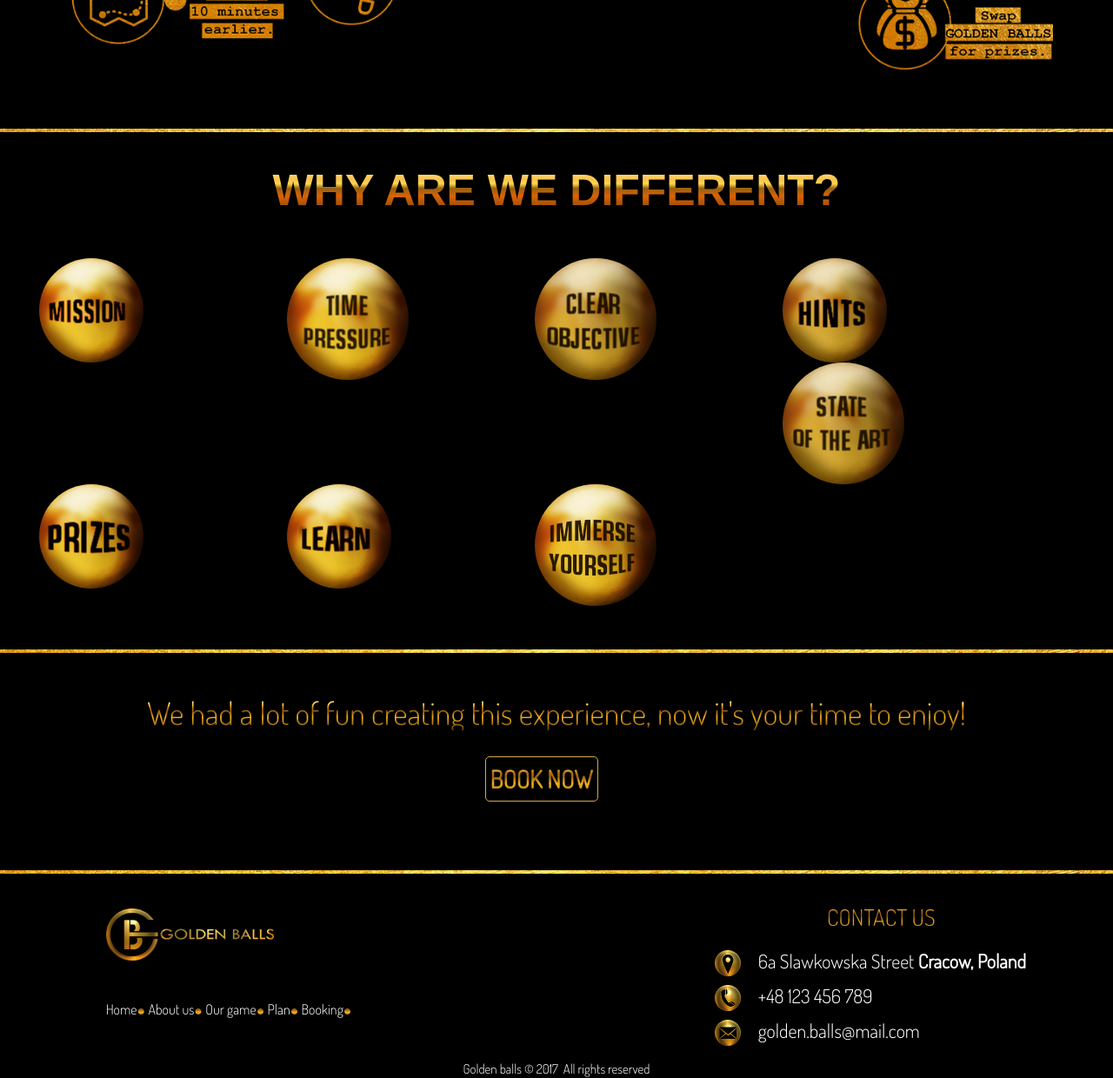
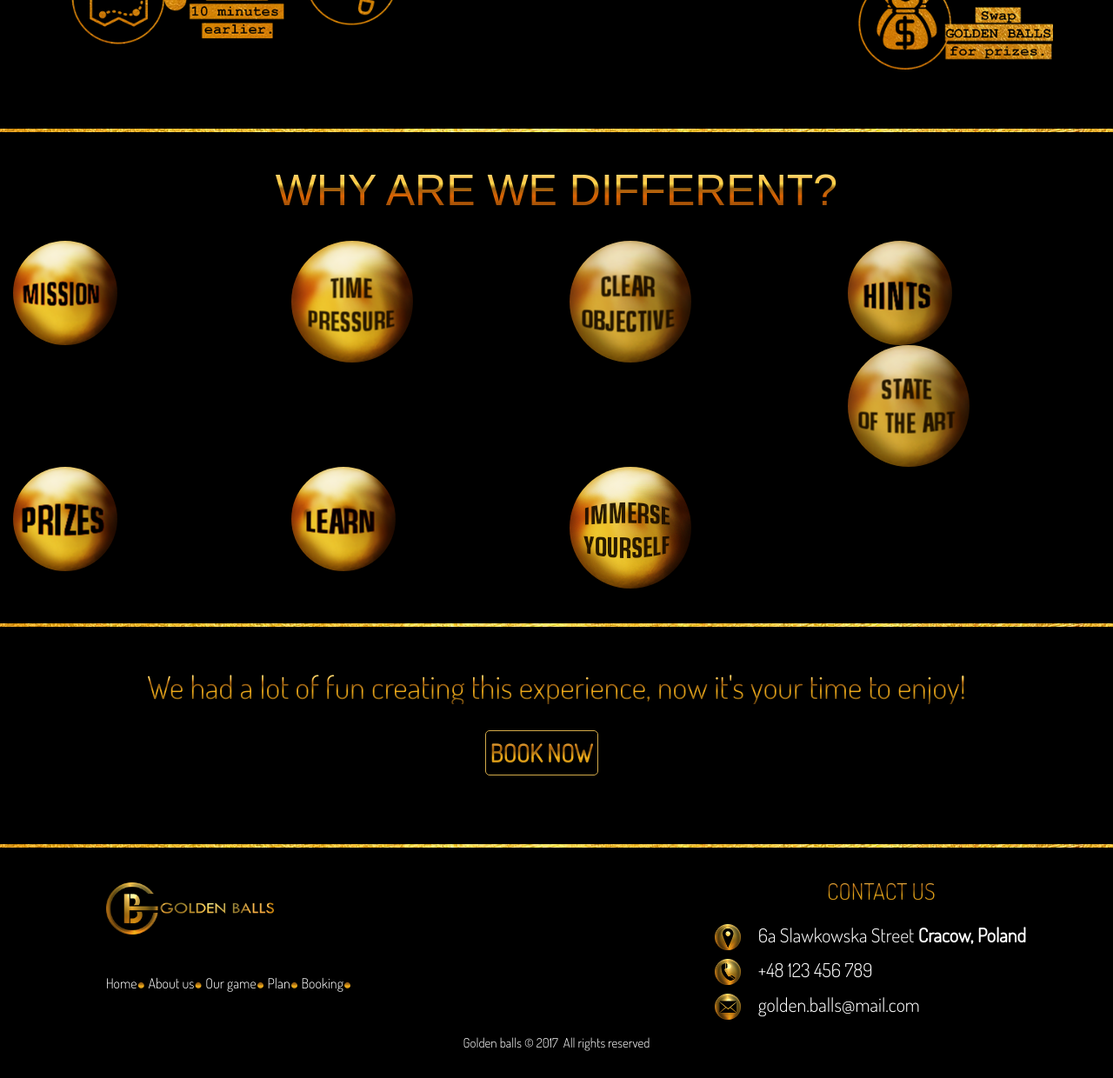
Before and after one commit to alexkolomolo/goldenballswebsite, a PHP site: page / in a window 1280 px wide. Shown: the part 3011-4251 px from the top of the page at 87% size. After the commit the page ends 4220 px from the top, so only its background shows below. Run offline with PHP 8.4, Linux system fonts and the light colour scheme; data that the repository does not hold is empty; some web fonts are replaced.

Commit message:
container balls removed

```diff
--- a/css/style.css
+++ b/css/style.css
@@ -353,24 +353,26 @@ body {
      background-position: center center;
 	 background-attachment: fixed;}
 /*------------------SECTION 6: PHOTOS------------------------------*/
-#section6{
+#section6 {
 	padding-top:20px;
-	padding-bottom:50px;
-	background-color:rgba(0,0,0,0.2);}
+    text-align:center;
+	color: #fff;
+	background-color:black;
+	padding-bottom:40px;}
 #section6 h1{
 	font-family: 'Century Gothic', sans-serif;
-	font-weight:700;
+	margin-bottom:40px;
 	font-size:50px;
 	text-align:center;
 	text-transform:uppercase;
-     background: -webkit-linear-gradient(transparent, transparent),
+	background: -webkit-linear-gradient(transparent, transparent),
     -webkit-linear-gradient(top,#fffba3 0%, #fac14c 26%, #ffd94c 35%, #986012 45%, #db6303 61%, #623d0c 100%);
 	  background: -o-linear-gradient(transparent, transparent);
 	-webkit-background-clip: text;
     -webkit-text-fill-color: transparent;}
-#section6 h2{
-	font-size:19px;
-	font-family: 'Dosis', sans-serif;}
+
+
+
 .ch-item {
 	width: 120px;
 	height: 120px;
--- a/index.php
+++ b/index.php
@@ -185,11 +185,12 @@ include_once 'common.php';
 <!---------------------------Section 5----------------------------------->
 <!---------------------------Section 6----------------------------------->
 <div id="section6" class="container-fluid">
-    <h1><?php echo $lang['WE_ARE_DIFF_HEADER']; ?></h1>
+  <div class="row">
+  <h1><?php echo $lang['WE_ARE_DIFF_HEADER']; ?></h1>
+   </div>
 
+  <div class="row">
 
-  <div class="container row">
-		<div class="container balls">
 			  <div class="col-xs-12 col-sm-6 col-md-4 col-lg-3">
 				<div class="ch-item">
 		           <div class="ch-info">
@@ -281,8 +282,6 @@ include_once 'common.php';
 		</div>
 	</div>
 
-  </div>
-
 
 
 
```
